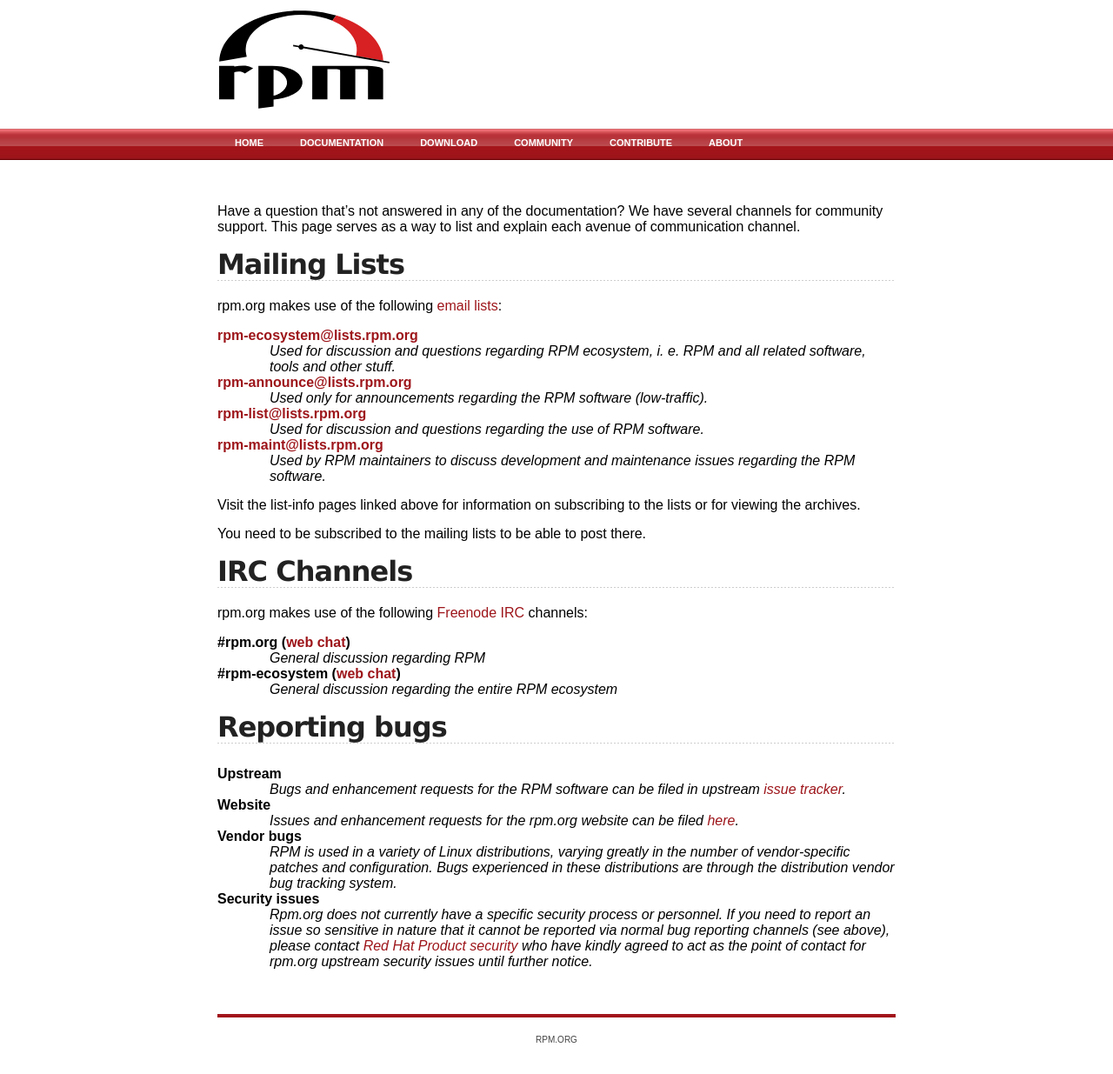
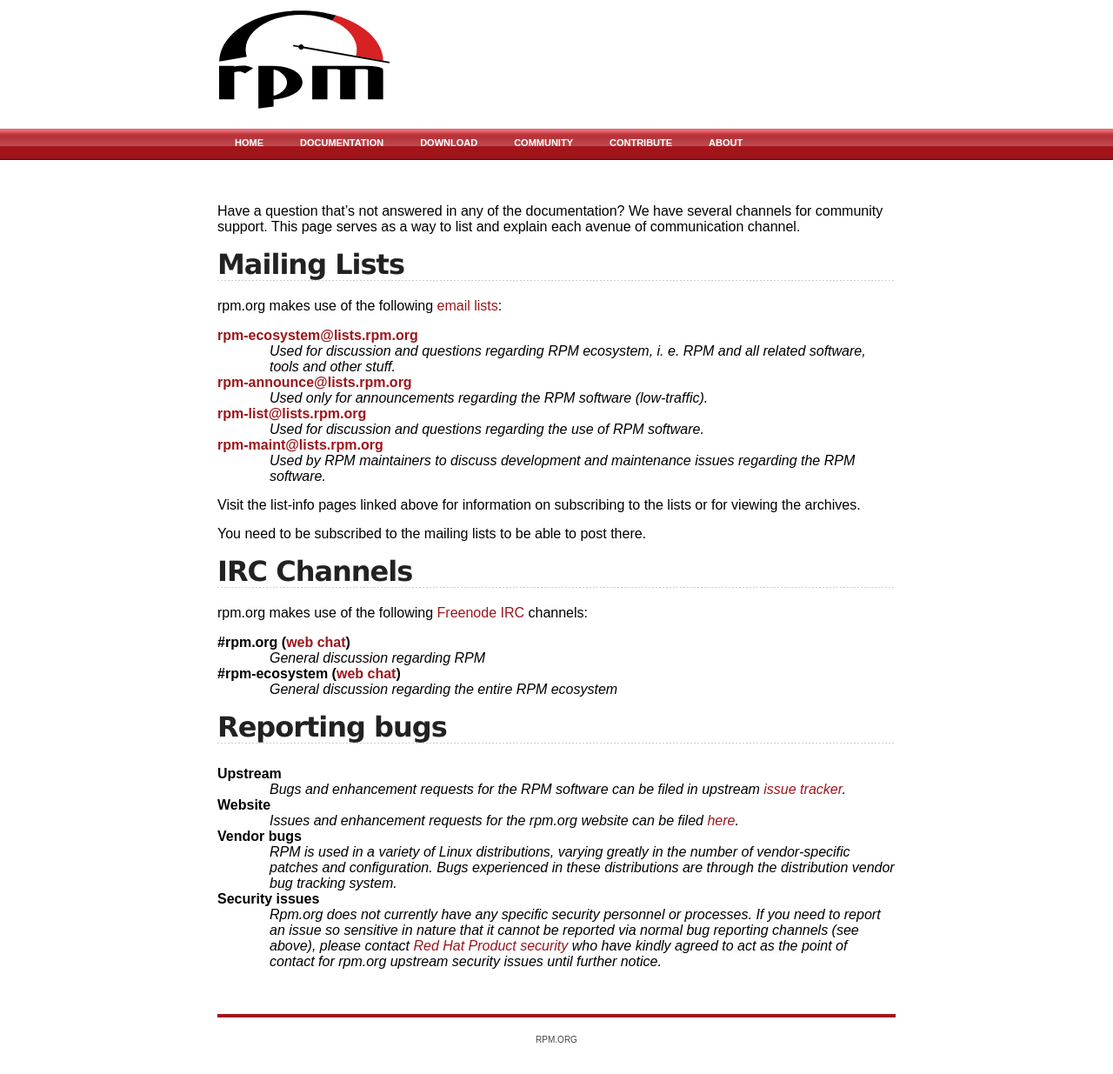
Before and after one commit to rpm-software-management/rpm-web, a Jekyll site: the page built from community.md, in a window 1280 px wide. Shown: the whole page at 87% size. Built offline with Jekyll 4.4.1, drawn with Linux system fonts in a browser that asks for light colours.

Commit message:
Reworded for clarity

```diff
--- a/community.md
+++ b/community.md
@@ -47,7 +47,7 @@ Vendor bugs
 : RPM is used in a variety of Linux distributions, varying greatly in the number of vendor-specific patches and configuration. Bugs experienced in these distributions are through the distribution vendor bug tracking system.
 
 Security issues
-: Rpm.org does not currently have a specific security process or personnel.
+: Rpm.org does not currently have any specific security personnel or processes.
 If you need to report an issue so sensitive in nature that it cannot be
 reported via normal bug reporting channels (see above), please contact
 [Red Hat Product security](https://access.redhat.com/security/team/contact)
```
